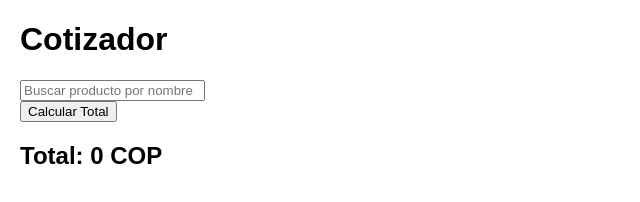
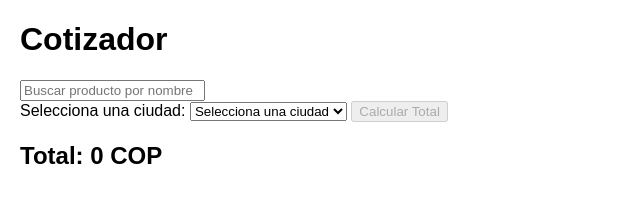
Before and after one commit to johan10a/simple-app, a plain HTML site: page public/index.html in a window 1280 px wide. Shown: the whole page, without its empty margins (0-640 px from the left). Drawn offline with Linux system fonts and the light colour scheme.

Commit message:
Se agregó opción de domicilios.

```diff
--- a/public/index.html
+++ b/public/index.html
@@ -57,7 +57,20 @@
         <span id="combo904Error" class="error"></span>
       </div>
     </div>
-    <button onclick="calculateTotal()">Calcular Total</button>
+
+    <!-- Selección de ciudad -->
+    <label for="citySelect">Selecciona una ciudad:</label>
+    <select id="citySelect" onchange="enableCalculateButton()">
+      <option value="">Selecciona una ciudad</option>
+      <option value="cali">Cali (3,000 COP)</option>
+      <option value="palmira">Palmira (4,500 COP)</option>
+      <option value="jamundi">Jamundí (7,000 COP)</option>
+      <option value="yumbo">Yumbo (7,000 COP)</option>
+    </select>
+
+    <button id="calculateButton" onclick="calculateTotal()" disabled>
+      Calcular Total
+    </button>
     <h2>Total: <span id="total">0</span> COP</h2>
     <div id="summary"></div>
     <div id="inventory"></div>
--- a/public/script.js
+++ b/public/script.js
@@ -1,26 +1,34 @@
 function searchProduct() {
-            const searchValue = document.getElementById('productSearch').value.toLowerCase();
-            const products = document.querySelectorAll('.product');
+  const searchValue = document
+    .getElementById("productSearch")
+    .value.toLowerCase();
+  const products = document.querySelectorAll(".product");
 
-            products.forEach(product => {
-                const name = product.getAttribute('data-name').toLowerCase();
+  products.forEach((product) => {
+    const name = product.getAttribute("data-name").toLowerCase();
     if (name.includes(searchValue)) {
-                    product.style.display = 'block';
+      product.style.display = "block";
     } else {
-                    product.style.display = 'none';
+      product.style.display = "none";
     }
   });
 }
 
 function checkStock(productId, maxStock) {
   const productInput = document.getElementById(productId);
-            const productError = document.getElementById(productId + 'Error');
+  const productError = document.getElementById(productId + "Error");
   if (productInput.value > maxStock) {
     productInput.value = maxStock;
-                productError.innerText = 'Cantidad ajustada al máximo disponible';
+    productError.innerText = "Cantidad ajustada al máximo disponible";
   } else {
-                productError.innerText = '';
+    productError.innerText = "";
   }
+}
+
+function enableCalculateButton() {
+  const citySelect = document.getElementById("citySelect").value;
+  const calculateButton = document.getElementById("calculateButton");
+  calculateButton.disabled = citySelect === "";
 }
 
 function calculateTotal() {
@@ -30,39 +38,58 @@
   const escobaStock = 50;
   const combo904Stock = 50;
 
-            const escobaQuantity = document.getElementById('escoba').value;
-            const combo904Quantity = document.getElementById('combo904').value;
+  const escobaQuantity = document.getElementById("escoba").value;
+  const combo904Quantity = document.getElementById("combo904").value;
 
   const escobaTotal = escobaQuantity * escobaPrice;
   const combo904Total = combo904Quantity * combo904Price;
 
-            const total = escobaTotal + combo904Total;
-            const iva = total * 0.19;
-            const totalConIva = total + iva;
+  const subtotal = escobaTotal + combo904Total;
+  const iva = subtotal * 0.19;
+  const totalSinDomicilio = subtotal + iva;
 
-            document.getElementById('total').innerText = totalConIva.toFixed(2);
+  // Calcular el costo del domicilio
+  const citySelect = document.getElementById("citySelect").value;
+  let domicilioCost = 0;
 
-            let summaryHtml = '<table><tr><th>Producto</th><th>Cantidad</th><th>Precio Unitario</th><th>Total</th></tr>';
+  if (citySelect === "cali") {
+    domicilioCost = 3000;
+  } else if (citySelect === "palmira") {
+    domicilioCost = 4500;
+  } else if (citySelect === "jamundi" || citySelect === "yumbo") {
+    domicilioCost = 7000;
+  }
+
+  const totalConDomicilio = totalSinDomicilio + domicilioCost;
+
+  document.getElementById("total").innerText = totalConDomicilio.toFixed(2);
+
+  let summaryHtml =
+    "<table><tr><th>Producto</th><th>Cantidad</th><th>Precio Unitario</th><th>Total</th></tr>";
   if (escobaQuantity > 0) {
     summaryHtml += `<tr><td>Escoba</td><td>${escobaQuantity}</td><td>${escobaPrice}</td><td>${escobaTotal}</td></tr>`;
   }
   if (combo904Quantity > 0) {
     summaryHtml += `<tr><td>Combo 904</td><td>${combo904Quantity}</td><td>${combo904Price}</td><td>${combo904Total}</td></tr>`;
   }
-            summaryHtml += `<tr><td colspan="3">Subtotal</td><td>${total}</td></tr>`;
-            summaryHtml += `<tr><td colspan="3">IVA (19%)</td><td>${iva.toFixed(2)}</td></tr>`;
-            summaryHtml += `<tr><td colspan="3"><strong>Total</strong></td><td><strong>${totalConIva.toFixed(2)}</strong></td></tr>`;
-            summaryHtml += '</table>';
+  summaryHtml += `<tr><td colspan="3">Subtotal</td><td>${subtotal}</td></tr>`;
+  summaryHtml += `<tr><td colspan="3">IVA (19%)</td><td>${iva.toFixed(
+    2
+  )}</td></tr>`;
+  summaryHtml += `<tr><td colspan="3">Costo de Domicilio</td><td>${domicilioCost}</td></tr>`;
+  summaryHtml += `<tr><td colspan="3"><strong>Total</strong></td><td><strong>${totalConDomicilio.toFixed(
+    2
+  )}</strong></td></tr>`;
+  summaryHtml += "</table>";
 
-            document.getElementById('summary').innerHTML = summaryHtml;
+  document.getElementById("summary").innerHTML = summaryHtml;
 
   const newEscobaStock = escobaStock - escobaQuantity;
   const newCombo904Stock = combo904Stock - combo904Quantity;
 
-            let inventoryHtml = '<h2>Inventario Actualizado</h2>';
+  let inventoryHtml = "<h2>Inventario Actualizado</h2>";
   inventoryHtml += `<p>Escoba: ${newEscobaStock} unidades disponibles</p>`;
   inventoryHtml += `<p>Combo 904: ${newCombo904Stock} unidades disponibles</p>`;
 
-            document.getElementById('inventory').innerHTML = inventoryHtml;
-
+  document.getElementById("inventory").innerHTML = inventoryHtml;
 }
```
Lines whose indentation alone changed are shown as unchanged.
